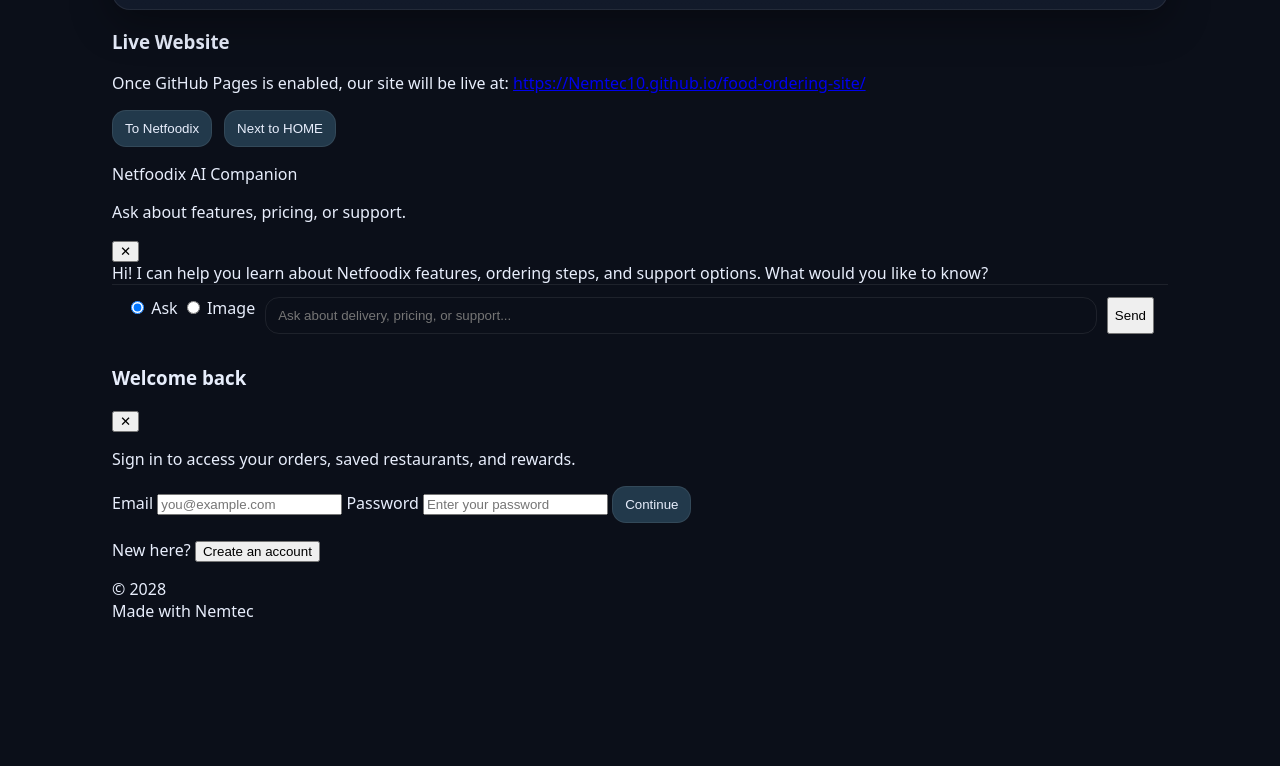
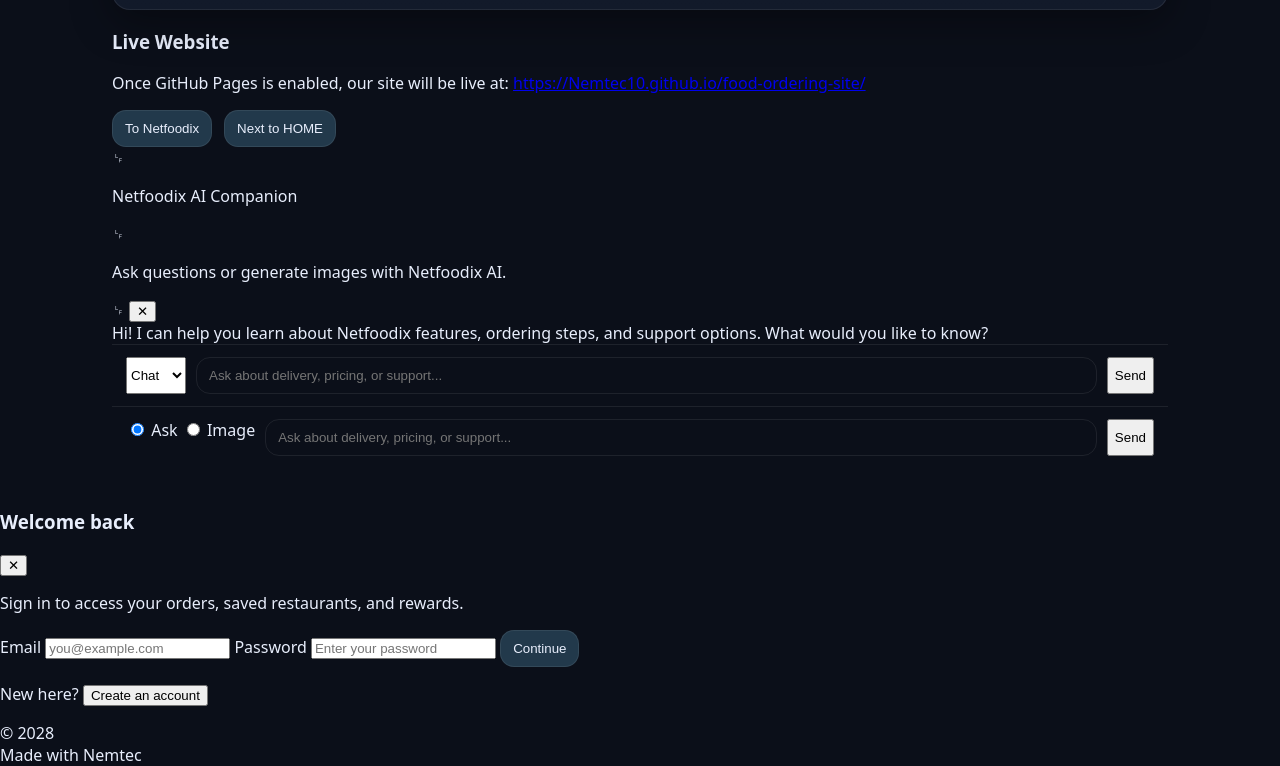
Before and after one commit to Nemtec10/food-ordering-site, a website: page index.html in a window 1280 px wide. Shown: the part 1142-1908 px from the top of the page. Before the commit the page ends 1786 px from the top, so only its background shows below. Drawn offline with Linux system fonts and the light colour scheme.

Commit message:
Update index.html

```diff
--- a/index.html
+++ b/index.html
@@ -105,10 +105,10 @@
       </button>
       <div class="ai-panel" id="ai-panel" role="dialog" aria-label="Netfoodix AI companion">
         <header class="ai-header">
-          <div>
-            <p class="ai-title">Netfoodix AI Companion</p>
-            <p class="ai-subtitle">Ask about features, pricing, or support.</p>
-          </div>
+          <div>␊
+            <p class="ai-title">Netfoodix AI Companion</p>␊
+            <p class="ai-subtitle">Ask questions or generate images with Netfoodix AI.</p>
+          </div>␊
           <button class="ai-close" type="button" aria-label="Close chat">✕</button>
         </header>
         <div class="ai-messages" role="log" aria-live="polite">
@@ -116,6 +116,15 @@
             Hi! I can help you learn about Netfoodix features, ordering steps, and support options. What would you like to know?
           </div>
         </div>
+        <form class="ai-form">
+          <select class="ai-mode" name="mode" aria-label="AI mode">
+            <option value="chat" selected>Chat</option>
+            <option value="image">Image</option>
+          </select>
+          <input class="ai-input" type="text" name="message" placeholder="Ask about delivery, pricing, or support..." required />
+          <button class="ai-send" type="submit">Send</button>
+        </form>
+      </div>
         <form class="ai-form">
           <div class="ai-mode" role="group" aria-label="AI mode">
             <label class="ai-mode__option">
```
